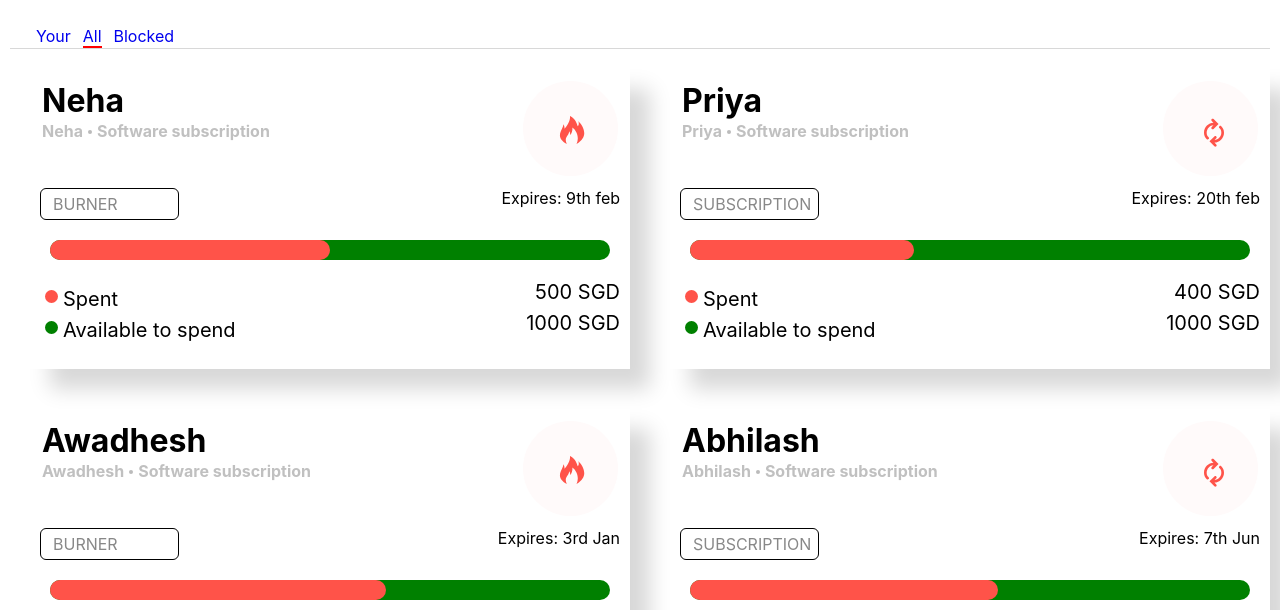
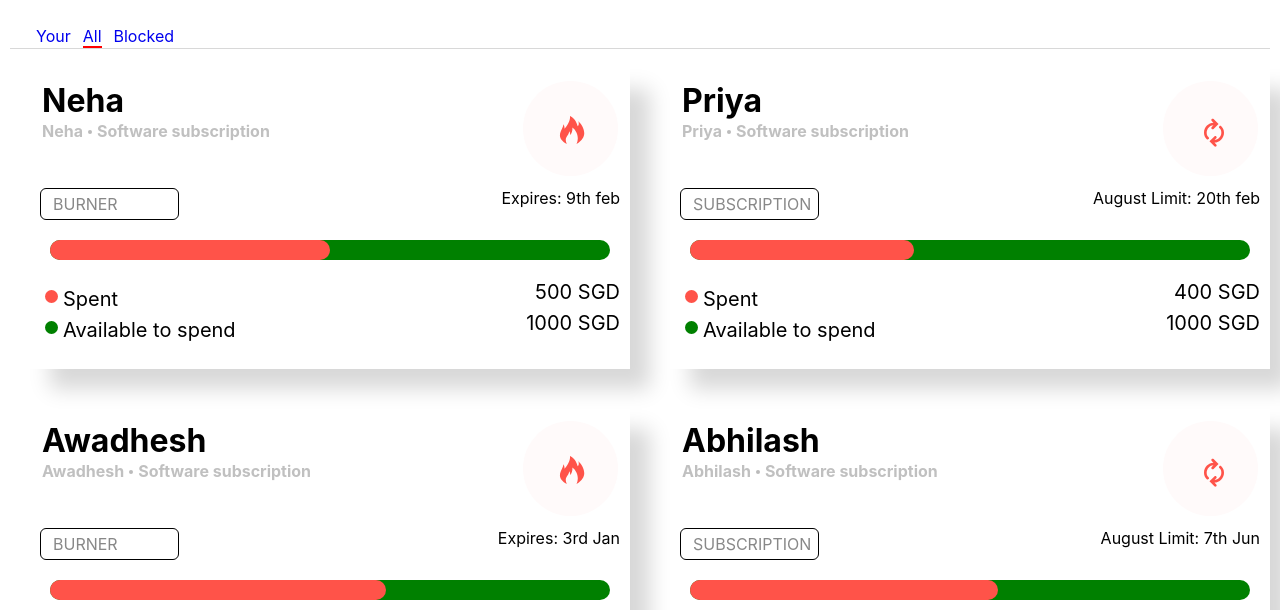
Before and after one commit to anutosh097/AssignmentSolve, a React (Create React App) app: page /all in a window 1280 px wide. Shown: the top 610 px of the page. Built offline with nearby package versions, Linux system fonts and the light colour scheme; data requests are answered from the project's data file.

Commit message:
fixed the subscription status statement for subscription card type

```diff
--- a/src/components/Card.js
+++ b/src/components/Card.js
@@ -117,7 +117,7 @@ export const Card = ({ each, index }) => {
                 </CardHeading>
                 <CardType className="card-type">
                     <div style={{ width: "120px", height: "20px", border: "1px solid black", borderRadius: "6px", padding: "5px 5px 5px 12px", color: "#888888" }}>{each.card_type.toUpperCase()}</div>
-                    <div>{`Expires: ${each.expiry}`}</div>
+                    <div>{isBurner ? (`Expires: ${each.expiry}`):(`August Limit: ${each.expiry}`)}</div>
                 </CardType>
                 <ProgressContainer>
                    <CardProgress></CardProgress>
```
